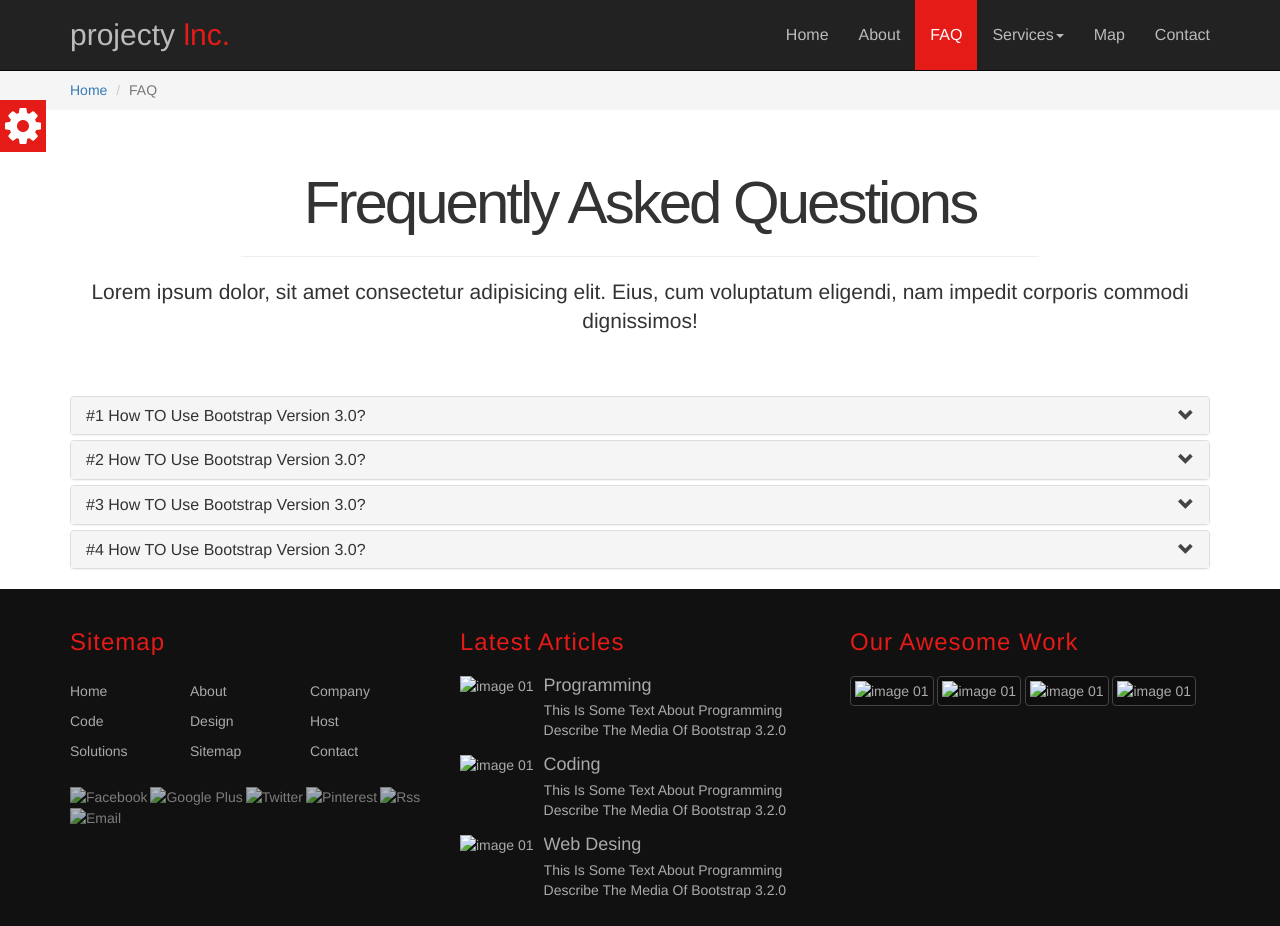
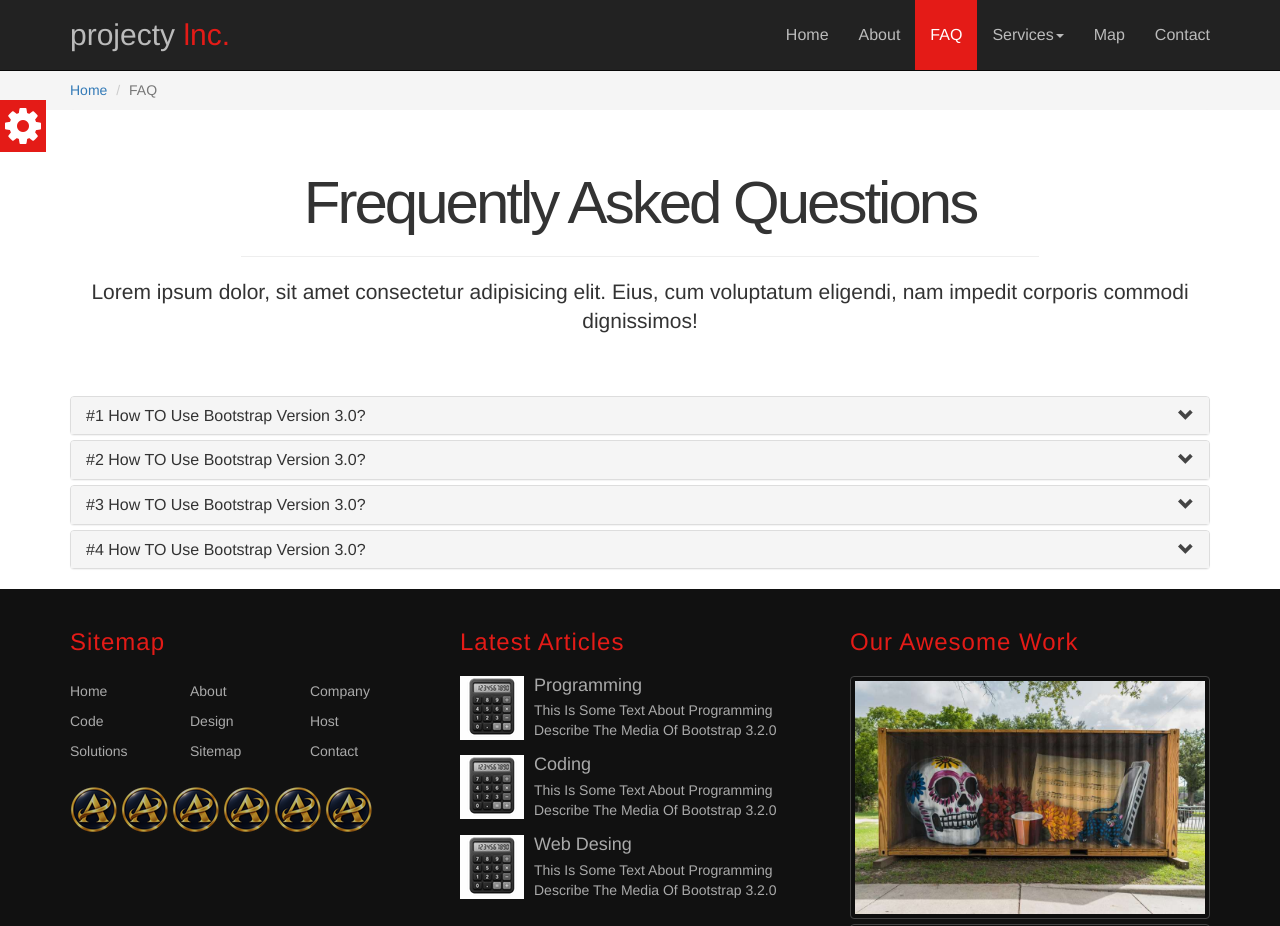
Before and after one commit to kerolisemad20-stack/Reo, a plain HTML site: page FAQ.html in a window 1280 px wide. Shown: the top 926 px of the page. Drawn offline with Linux system fonts and the light colour scheme; a web font is replaced by a local one.

Commit message:
Add files via upload

```diff
--- a/FAQ.html
+++ b/FAQ.html
@@ -250,19 +250,19 @@
                         <li>Contact</li>
                     </ul>
                     <ul class="list-unstyled social-list">
-                        <li><img src="logo_48x48.png" alt="Facebook"></li>
-                        <li><img src="logo_48x48.png" alt="Google Plus"></li>
-                        <li><img src="logo_48x48.png" alt="Twitter"></li>
-                        <li><img src="logo_48x48.png" alt="Pinterest"></li>
-                        <li><img src="logo_48x48.png" alt="Rss"></li>
-                        <li><img src="logo_48x48.png" alt="Email"></li>
+                        <li><img src="img/logo_48x48.png" alt="Facebook"></li>
+                        <li><img src="img/logo_48x48.png" alt="Google Plus"></li>
+                        <li><img src="img/logo_48x48.png" alt="Twitter"></li>
+                        <li><img src="img/logo_48x48.png" alt="Pinterest"></li>
+                        <li><img src="img/logo_48x48.png" alt="Rss"></li>
+                        <li><img src="img/logo_48x48.png" alt="Email"></li>
                     </ul>
                 </div>
                 <div class="col-lg-4">
                     <h3>Latest Articles</h3>
                     <div class="media">
                         <a class="pull-left" href="#">
-                            <img class="media-object" src="calculator_bw_64x64.png" alt="image 01">
+                            <img class="media-object" src="img/calculator_bw_64x64.png" alt="image 01">
                         </a>
                         <div class="media-body">
                             <h4 class="media-heading">
@@ -273,7 +273,7 @@
                     </div>
                     <div class="media">
                         <a class="pull-left" href="#">
-                            <img class="media-object" src="calculator_bw_64x64.png" alt="image 01">
+                            <img class="media-object" src="img/calculator_bw_64x64.png" alt="image 01">
                         </a>
                         <div class="media-body">
                             <h4 class="media-heading">
@@ -284,7 +284,7 @@
                     </div>
                     <div class="media">
                         <a class="pull-left" href="#">
-                            <img class="media-object" src="calculator_bw_64x64.png" alt="image 01">
+                            <img class="media-object" src="img/calculator_bw_64x64.png" alt="image 01">
                         </a>
                         <div class="media-body">
                             <h4 class="media-heading">
@@ -296,10 +296,10 @@
                 </div>
                 <div class="col-lg-4">
                     <h3>Our Awesome Work</h3>
-                    <img class="img-thumbnail" src="shuffle-06.jpg" alt="image 01">
-                    <img class="img-thumbnail" src="shuffle-06.jpg" alt="image 01">
-                    <img class="img-thumbnail" src="shuffle-06.jpg" alt="image 01">
-                    <img class="img-thumbnail" src="shuffle-06.jpg" alt="image 01">
+                    <img class="img-thumbnail" src="img/shuffle-06.jpg" alt="image 01">
+                    <img class="img-thumbnail" src="img/shuffle-06.jpg" alt="image 01">
+                    <img class="img-thumbnail" src="img/shuffle-06.jpg" alt="image 01">
+                    <img class="img-thumbnail" src="img/shuffle-06.jpg" alt="image 01">
                 </div>
             </div>
             <div class="copyright text-center">
```
